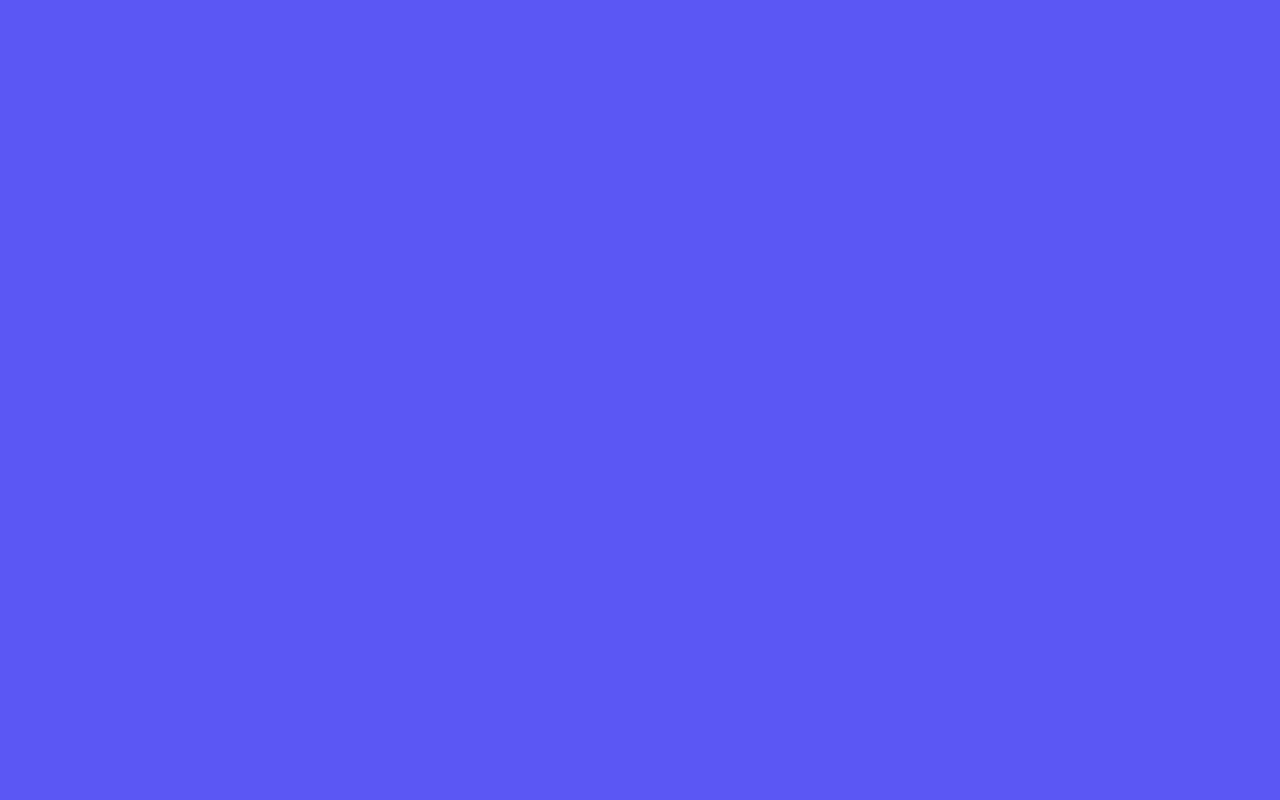
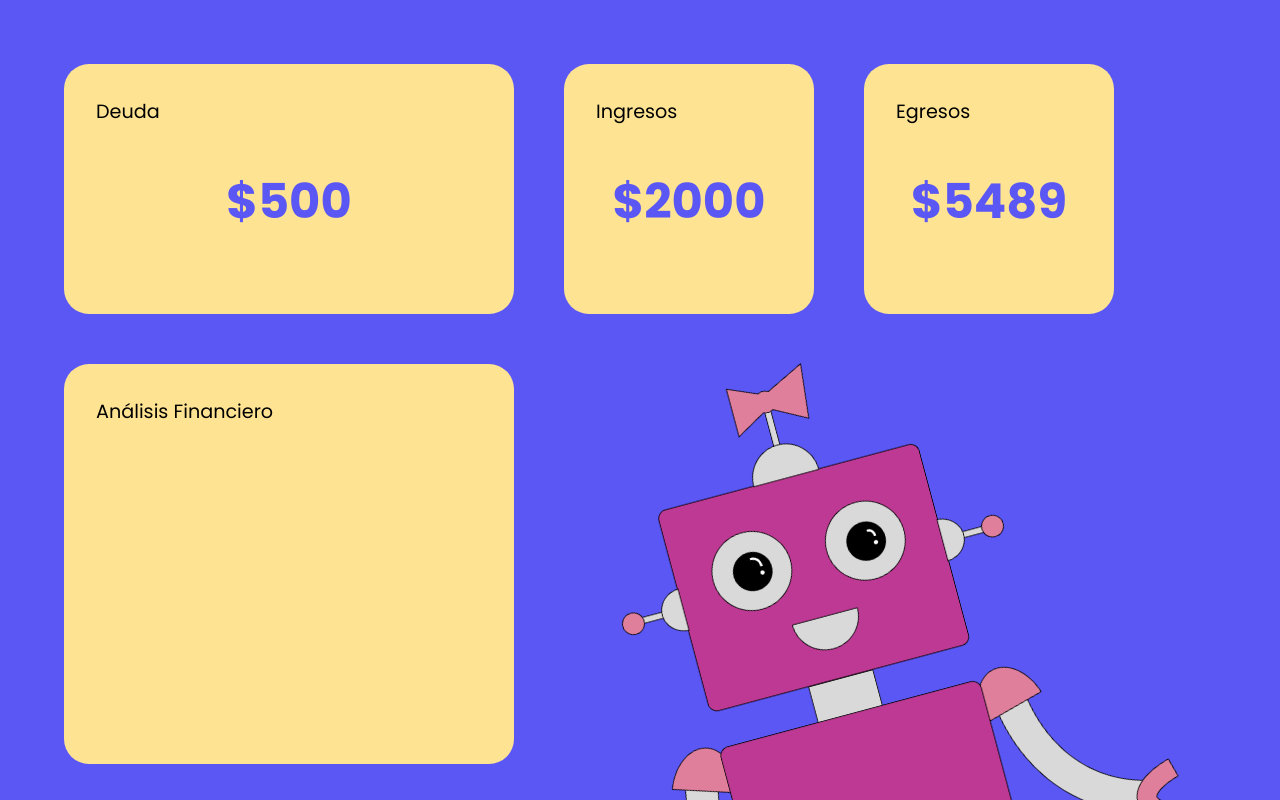
Before and after one commit to ArmandoArV/hackathon-morelos-ZZZZ-Front, a React (Create React App) app: page /Dashboard in a window 1280 px wide. Before the commit this address had no page. Shown: the top 800 px of the page. Built offline with nearby package versions, Linux system fonts and the light colour scheme.

Commit message:
dashboard

```diff
--- a/src/App.jsx
+++ b/src/App.jsx
@@ -4,6 +4,7 @@ import Home from "./Pages/landing/Home";
 import Registro from "./Pages/cuenta/Registro";
 import Login from "./Pages/cuenta/Login";
 import PersonalInfo from "./Pages/bot/PersonalInfo";
+import Dashboard from "./Containers/Dashboard";
 
 function App() {
   return (
@@ -15,6 +16,7 @@ function App() {
             <Route path="/registro" element={<Registro />} />
             <Route path="/iniciar-sesion" element={<Login />} />
             <Route path="/informacion-personal" element={<PersonalInfo />} />
+            <Route path="/Dashboard" element={<Dashboard />} />
           </Routes>
         </Router>
       </>
--- a/src/Components/HeaderComponent/NavbarLanding.jsx
+++ b/src/Components/HeaderComponent/NavbarLanding.jsx
@@ -48,6 +48,7 @@ export default function NavbarLanding() {
 
         ))}
         <div className='buttons-container'>
+          <button> <Link to="/Dashboard"><font color ="#5B57F4">Dashboard</font></Link></button>
           <button> <Link to="/registro"><font color ="#5B57F4">Registro</font></Link></button>
           <button className="inicio-btn"><Link to="/iniciar-sesion"><font color ="#5B57F4">Iniciar sesión</font></Link></button>
         </div>
--- /dev/null
+++ b/src/Containers/Dashboard.css
@@ -0,0 +1,117 @@
+.dashboard{
+    padding: 4rem;
+}
+
+.widgets{
+    display: flex;
+    flex-direction: column;
+}
+
+.arriba{
+    display: flex;
+    flex-direction: row;
+    gap: 50px;
+    text-align: center;
+    align-items: center;
+}
+
+.deuda{
+    align-items: center;
+}
+.rectangulod {
+    width: 450px;
+    height: 250px;
+    background-color: #FEE492;
+    border-radius: 25px;
+    position: relative;
+}
+
+.deudasw{
+    font-size: 1.2rem;
+    color: black;
+    text-align: left;
+    padding: 2rem;
+
+}
+
+.montod{
+    font-size:3rem;
+    color: #5B57F4;
+    text-align: center;
+}
+
+.ingresos{
+    align-items: center;
+}
+.rectanguloi {
+    width: 250px;
+    height: 250px;
+    background-color: #FEE492;
+    border-radius: 25px;
+    position: relative;
+}
+
+.ingresosw{
+    font-size: 1.2rem;
+    color: black;
+    text-align: left;
+    padding: 2rem;
+
+}
+
+.montoi{
+    font-size:3rem;
+    color: #5B57F4;
+    text-align: center;
+}
+
+.egresos{
+    align-items: center;
+}
+.rectanguloe {
+    width: 250px;
+    height: 250px;
+    background-color: #FEE492;
+    border-radius: 25px;
+    position: relative;
+}
+
+.egresosw{
+    font-size: 1.2rem;
+    color: black;
+    text-align: left;
+    padding: 2rem;
+
+}
+
+.montoe{
+    font-size:3rem;
+    color: #5B57F4;
+    text-align: center;
+}
+
+.abajo{
+    display: flex;
+    text-align: left;
+    align-items: left;
+    padding-top: 50px;
+}
+
+.grafica{
+    align-items: center;
+}
+.rectangulog {
+    width: 450px;
+    height: 400px;
+    background-color: #FEE492;
+    border-radius: 25px;
+    position: relative;
+}
+
+.finanzas{
+    font-size: 1.2rem;
+    color: black;
+    text-align: left;
+    padding: 2rem;
+
+}
--- /dev/null
+++ b/src/Containers/Dashboard.jsx
@@ -0,0 +1,66 @@
+import React from "react";
+import "./Dashboard.css";
+import clara from "../images/clara.png"
+
+
+
+export default function Dashboard() {
+  return (
+    <>
+        <div className="dashboard">
+            <div className="widgets">
+                <div className="arriba">
+
+                    <div className="deuda">
+                        <div className="rectangulod">
+                            <div className="deudasw">
+                                <p>Deuda</p>
+                            </div>
+                            <div className="montod">
+                                <p><b>$500</b></p>
+                            </div>
+                        </div>
+                    </div>
+
+                    <div className="ingresos">
+                        <div className="rectanguloi">
+                            <div className="ingresosw">
+                                <p>Ingresos</p>
+                            </div>
+                            <div className="montoi">
+                                <p><b>$2000</b></p>
+                            </div>
+                        </div>
+                    </div>
+
+                    <div className="egresos">
+                        <div className="rectanguloe">
+                            <div className="egresosw">
+                                <p>Egresos</p>
+                            </div>
+                            <div className="montoe">
+                                <p><b>$5489</b></p>
+                            </div>
+                        </div>
+                    </div>
+
+                </div>
+
+                <div className="abajo">
+                    <div className="grafica">
+                        <div className="rectangulog">
+                            <div className="finanzas">
+                                <p>Análisis Financiero</p>
+                            </div>
+                        </div>
+                    </div>
+                    <div className="robot">
+                        <img className="clara" src={clara}></img>
+                    </div>
+                </div>
+
+            </div>
+        </div>
+    </>
+  );
+}
--- a/src/Pages/landing/Home.jsx
+++ b/src/Pages/landing/Home.jsx
@@ -5,6 +5,7 @@ import Benefits from "../../Containers/Benefits.jsx"
 import './home.css'
 import Footer from '../../Components/Footer'
 import NavbarLanding from "../../Components/HeaderComponent/NavbarLanding";
+import Dashboard from "../../Containers/Dashboard.jsx";
 
 const Home = () => {
   return (
@@ -25,6 +26,10 @@ const Home = () => {
       <section id="benefits" className="benefits">
         <Benefits/>
       </section>
+
+      <section id="Dashboard" className="Dashboard">
+        <Dashboard/>
+      </section>
       <div>
         <Footer />
       </div>
```
